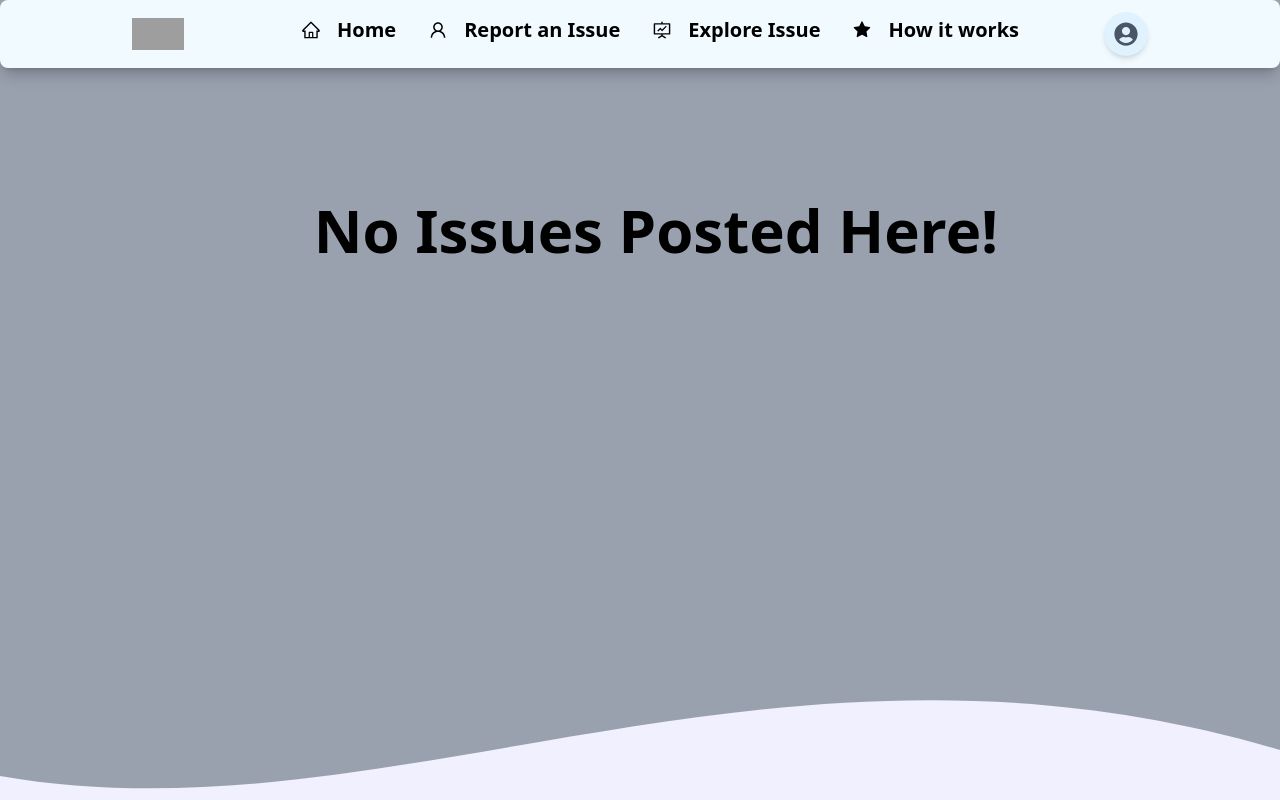
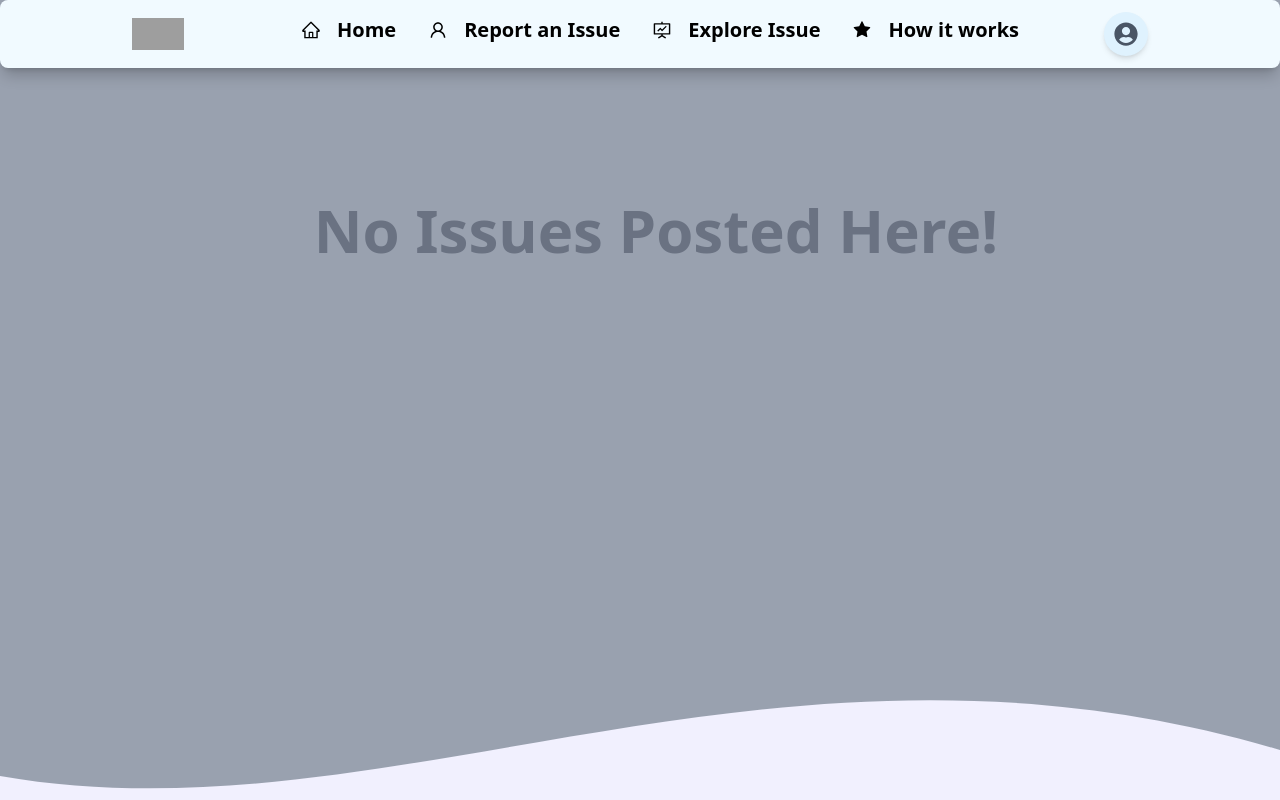
Before and after one commit to RahulHeer150/civic-, a React (Vite) app in the folder client/: page /all-posts in a window 1280 px wide. Shown: the top 800 px of the page. Built offline with nearby package versions, Linux system fonts and the light colour scheme; grey boxes are pictures that could not be loaded.

Commit message:
al posts section done

```diff
--- a/client/src/components/AllPosts.jsx
+++ b/client/src/components/AllPosts.jsx
@@ -4,7 +4,7 @@ const AllPosts = () => {
   return (
     <div className='h-screen w-screen bg-gray-400 justify-center items-center'>
         <div className='relative left-4 top-[200px]'>
-        <h1 className='font-sans font-semibold text-6xl text-black justify-center text-center'>
+        <h1 className='font-sans font-bold text-6xl text-gray-500 justify-center text-center'>
             No Issues Posted Here!
         </h1>
 
```
